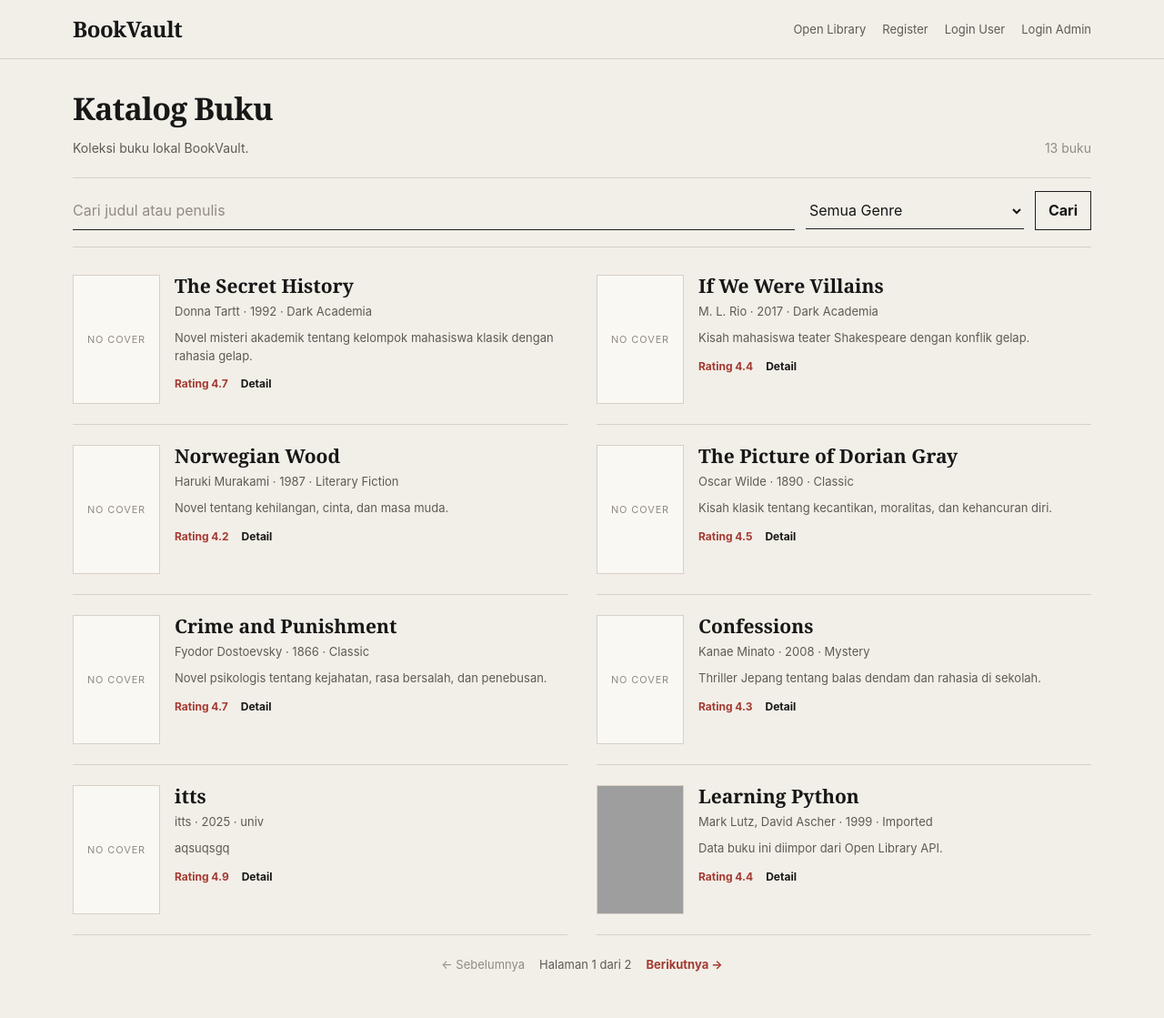
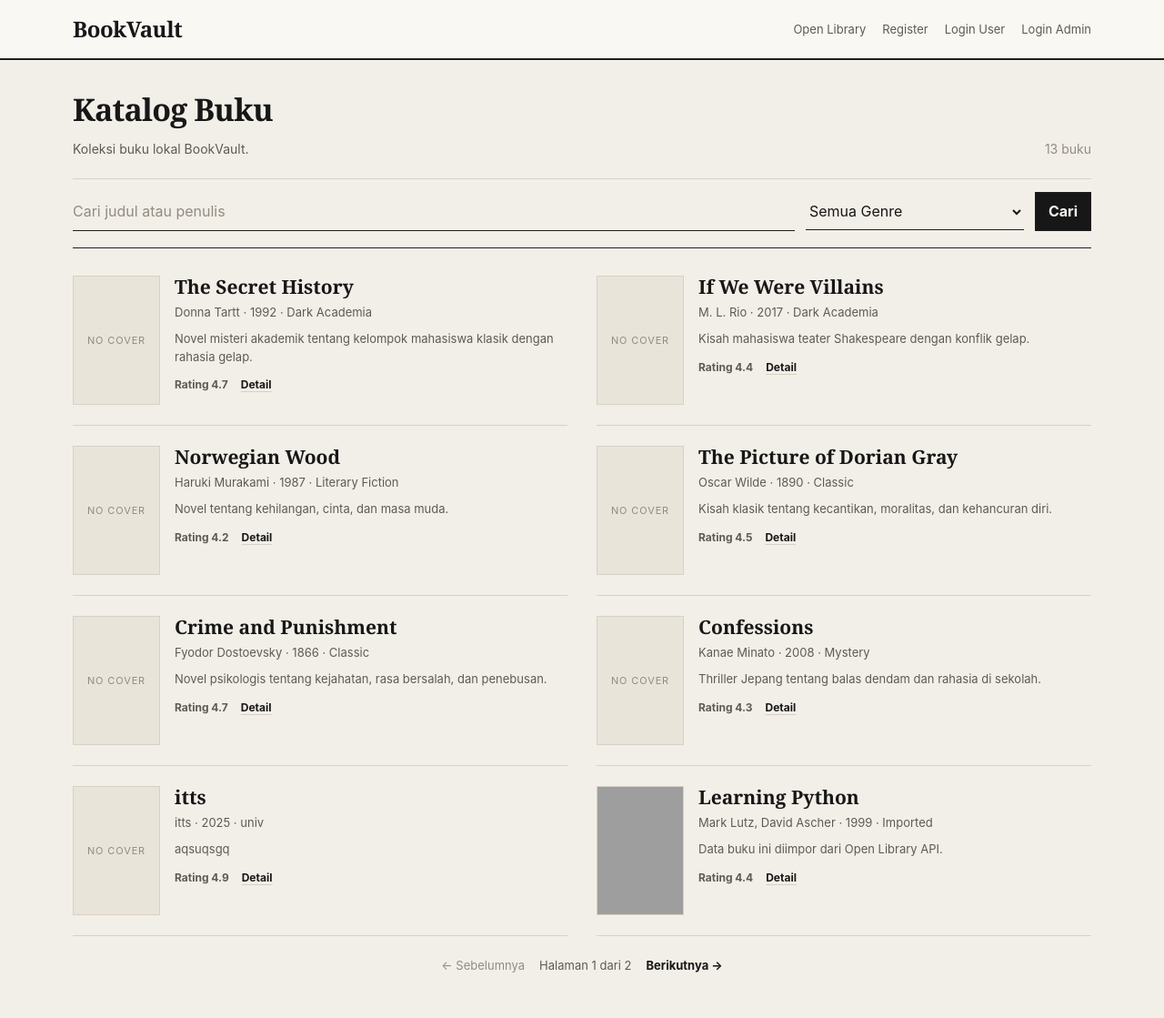
Before and after one commit to panjiaryasoma/bookvault-flask, a Flask app: page / in a window 1280 px wide. Shown: the whole page at 91% size. Before the commit the page ends 1068 px from the top, so only its background shows below. Run offline with Flask 3, Linux system fonts and the light colour scheme; data comes from the database, SQL or seed files in the repository; grey boxes are pictures that could not be loaded.

Commit message:
Apply a paper-and-ink editorial palette to catalog UI

```diff
--- a/static/css/index.css
+++ b/static/css/index.css
@@ -1,5 +1,6 @@
 .library-header {
-    border-bottom: 1px solid var(--line-soft);
+    border-bottom: 2px solid var(--line);
+    background: var(--surface);
 }
 
 .library-header__inner {
@@ -33,7 +34,7 @@
 }
 
 .top-nav a:hover {
-    color: var(--paper);
+    color: var(--brass);
 }
 
 .catalog-heading {
@@ -76,7 +77,7 @@
     align-items: center;
     padding: 14px 0 18px;
     border-top: 1px solid var(--line-soft);
-    border-bottom: 1px solid var(--line-soft);
+    border-bottom: 1px solid var(--line);
     margin-bottom: 8px;
 }
 
@@ -100,6 +101,7 @@ input:focus,
 select:focus {
     outline: none;
     border-bottom-color: var(--brass);
+    box-shadow: 0 1px 0 var(--brass);
 }
 
 select option {
@@ -112,14 +114,15 @@ select option {
     padding: 8px 14px;
     border: 1px solid var(--line);
     border-radius: 0;
-    background: transparent;
-    color: var(--paper);
+    background: var(--paper);
+    color: var(--surface);
     font-weight: 700;
 }
 
 .search-box button:hover {
     border-color: var(--brass);
-    color: var(--brass);
+    background: var(--brass);
+    color: #fff;
 }
 
 .book-list {
@@ -137,6 +140,10 @@ select option {
     background: transparent;
 }
 
+.book-entry:hover {
+    border-bottom-color: var(--line);
+}
+
 .book-media {
     display: block;
 }
@@ -148,7 +155,7 @@ select option {
     object-fit: cover;
     border: 1px solid var(--line-soft);
     border-radius: 0;
-    background: var(--surface);
+    background: var(--surface-soft);
 }
 
 .cover-placeholder {
@@ -207,7 +214,7 @@ select option {
 }
 
 .rating {
-    color: var(--brass);
+    color: var(--muted);
     font-weight: 700;
 }
 
@@ -218,10 +225,14 @@ select option {
 .detail-link {
     color: var(--paper);
     font-weight: 700;
+    text-decoration: underline;
+    text-decoration-color: var(--line-soft);
+    text-underline-offset: 3px;
 }
 
 .detail-link:hover {
     color: var(--brass);
+    text-decoration-color: var(--brass);
 }
 
 .favorite-form {
@@ -240,7 +251,7 @@ select option {
 }
 
 .text-button:hover {
-    color: var(--paper);
+    color: var(--brass);
 }
 
 .pagination {
@@ -262,8 +273,12 @@ select option {
 }
 
 .pagination a {
+    color: var(--paper);
+    font-weight: 700;
+}
+
+.pagination a:hover {
     color: var(--brass);
-    font-weight: 700;
 }
 
 .pagination .page-info {
```
